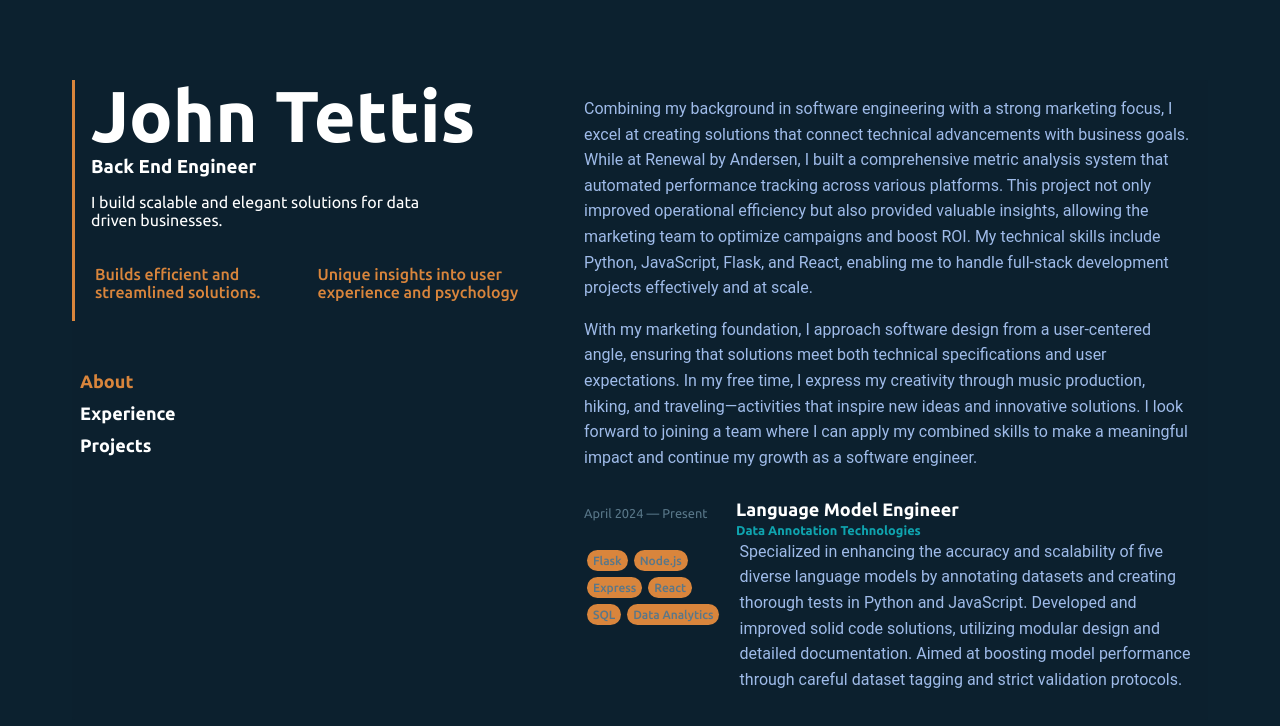
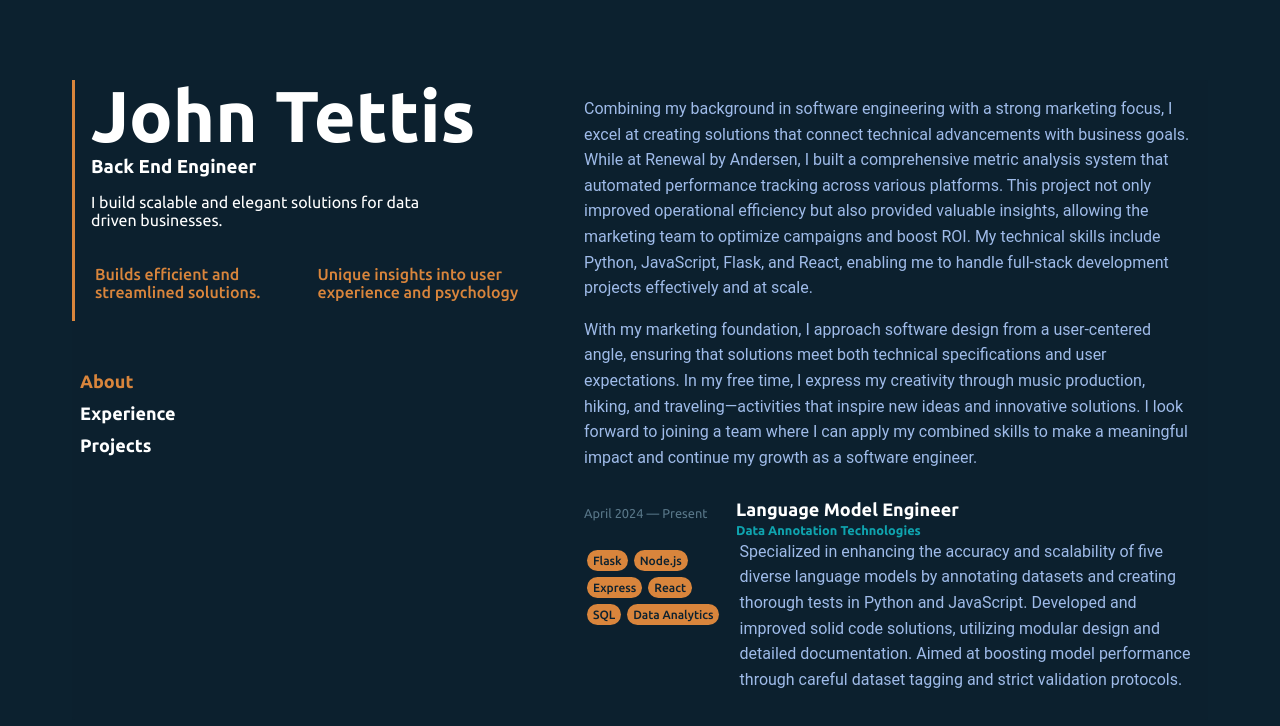
Before and after one commit to john-tettis/portfolio-updated, a React (Create React App) app: page / in a window 1280 px wide. Shown: the top 726 px of the page. Built offline with nearby package versions, Linux system fonts and the light colour scheme.

Commit message:
colo import, changed bubble colotext color

```diff
--- a/src/styles/skillBubble.css
+++ b/src/styles/skillBubble.css
@@ -1,10 +1,10 @@
-@import url('color.css');
+@import url('Color.css');
 .skill-bubble {
     display: inline-block; /* Makes it behave like an inline element */
     vertical-align: middle;
     padding: 4px 6px; /* Optional: Adjust padding for some spacing around the text */
     background-color:var(--color-3); /* Background color */
-    color:var(--color-6);
+    color:var(--color-1);
     border-radius: 20px; /* Pill shape */    margin: 3px;
     font-size: 12px; /* Text size */
     font-weight: 500; /* Optional: makes text bold */
```
